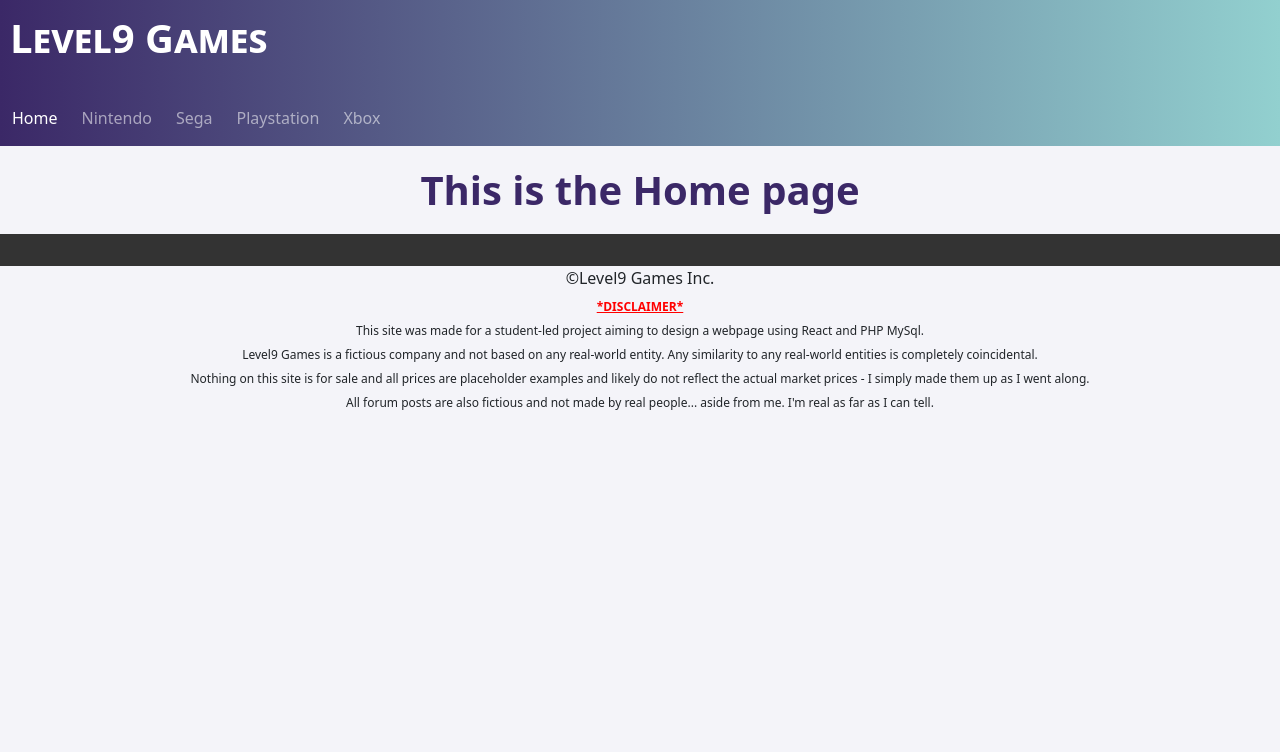
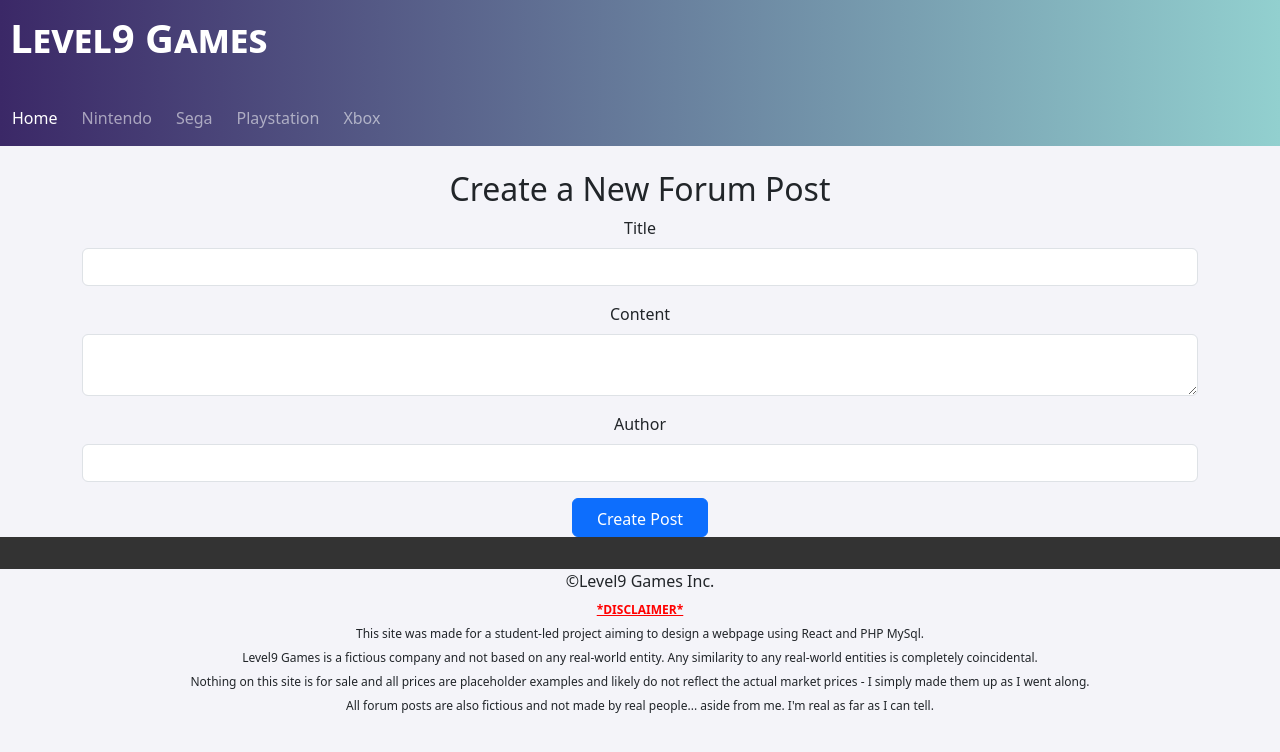
Before and after one commit to Jester-1987/CS-react, a React (Create React App) app in the folder level9/: page / in a window 1280 px wide. Shown: the top 752 px of the page. Built offline with nearby package versions, Linux system fonts and the light colour scheme; the HTML template or start-up script is replaced by a standard one.

Commit message:
created forum post infrastructure NEEDS DEBUGGING

```diff
--- a/level9/src/App.js
+++ b/level9/src/App.js
@@ -6,6 +6,9 @@ import SonyConsoles from './components/SonyConsoles';
 import MicrosoftConsoles from './components/MicrosoftConsoles';
 import SegaConsoles from './components/SegaConsoles';
 import L9Footer from './components/L9Footer';
+import CreatePost from './components/CreatePost';
+import Post from './components/Post';
+import PostList from './components/PostList';
 
 function App() {
   return (
@@ -13,23 +16,21 @@ function App() {
       <L9Banner />
       <Routes>
         {/* Home Route */}
-        <Route path="/" element={
-          <div className="home">
-            <h1><b>This is the Home page</b></h1>
-          </div>
-        } />
+        <Route path={"/post-list"} element={<PostList />} />
+        <Route path={"/"} element={<CreatePost />} />
+        <Route path={"/post/:id"} element={<Post />} />
 
         {/* Nintendo Route */}
-        <Route path="/nintendo" element={<NintendoConsoles />} />
+        <Route path={"/nintendo"} element={<NintendoConsoles />} />
 
         {/* PlayStation Route */}
-        <Route path="/playstation" element={<SonyConsoles />} />
+        <Route path={"/playstation"} element={<SonyConsoles />} />
 
         {/* PlayStation Route */}
-        <Route path="/xbox" element={<MicrosoftConsoles />} />
+        <Route path={"/xbox"} element={<MicrosoftConsoles />} />
 
          {/* Sega Route */}
-         <Route path="/sega" element={<SegaConsoles />} />
+         <Route path={"/sega"} element={<SegaConsoles />} />
 
       </Routes>
       {/* Footer component */}
--- /dev/null
+++ b/level9/src/components/CreatePost.jsx
@@ -0,0 +1,93 @@
+import React, { useState } from 'react';
+import { useNavigate } from 'react-router-dom';
+import axios from 'axios';
+
+function CreatePost() {
+    const [title, setTitle] = useState('');
+    const [content, setContent] = useState('');
+    const [author, setAuthor] = useState('');
+    const [isLoading, setIsLoading] = useState(false);
+    const [error, setError] = useState('');
+
+    const navigate = useNavigate();
+
+    const validateForm = () => {
+        if (!title.trim() || !content.trim() || !author.trim()) {
+            setError("Please fill in all fields.");
+            return false;
+        }
+        return true;
+    };
+
+    const handleSubmit = async (event) => {
+        event.preventDefault();
+        setError('');
+
+        if (!validateForm()) return;
+
+        setIsLoading(true);
+
+        try {
+            const response = await axios.post(`${process.env.REACT_APP_API_BASE_URL}/create-post.php`, {
+                title,
+                content,
+                author,
+            });
+
+            console.log(response.data);
+            navigate('/');
+        } catch (error) {
+            console.error(error);
+            setError(error.response?.data?.message || 'Failed to create forum post. Please try again later.');
+        } finally {
+            setIsLoading(false);
+        }
+    };
+
+    return (
+        <div className="container mt-4">
+            <h2>Create a New Forum Post</h2>
+            {error && <div className="alert alert-danger" role="alert">{error}</div>}
+
+            <form onSubmit={handleSubmit}>
+                <div className="mb-3">
+                    <label htmlFor="title" className="form-label">Title</label>
+                    <input
+                        type="text"
+                        className="form-control"
+                        id="title"
+                        value={title}
+                        onChange={(e) => setTitle(e.target.value)}
+                        required
+                    />
+                </div>
+                <div className="mb-3">
+                    <label htmlFor="content" className="form-label">Content</label>
+                    <textarea
+                        className="form-control"
+                        id="content"
+                        value={content}
+                        onChange={(e) => setContent(e.target.value)}
+                        required
+                    />
+                </div>
+                <div className="mb-3">
+                    <label htmlFor="author" className="form-label">Author</label>
+                    <input
+                        type="text"
+                        className="form-control"
+                        id="author"
+                        value={author}
+                        onChange={(e) => setAuthor(e.target.value)}
+                        required
+                    />
+                </div>
+                <button type="submit" className="btn btn-primary" disabled={isLoading}>
+                    {isLoading ? 'Creating post...' : 'Create Post'}
+                </button>
+            </form>
+        </div>
+    );
+}
+
+export default CreatePost;
--- /dev/null
+++ b/level9/src/components/Post.jsx
@@ -0,0 +1,43 @@
+import React, { useState } from "react";
+import { useParams } from "react-router-dom";
+import axios from "axios";
+
+const Post = () => {
+    const { id } = useParams();
+    const [post, setPost] = useState(null);
+
+    const fetchPost = async () => {
+        try {
+            const response = await axios.get(`${process.env.REACT_APP_API_BASE_URL}/post.php/${id}`);
+            const post = response.data.data;
+            setPost(post);
+        } catch (error) {
+            console.log(error);
+        }
+    };
+
+    React.useEffect(() => {
+        fetchPost();
+    }, []);
+
+    if (!post) {
+        return <div>Loading...</div>;
+    }
+
+    return (
+        <div className="containter my-4">
+            <h1 className="mb-4">{post.title}</h1>
+            <p>{post.content}</p>
+            <hr />
+            <div className="d-flex justify-content-between">
+                <div>
+                    <small className="text-muted">
+                        Posted by {post.author} on {post.date}
+                    </small>
+                </div>
+            </div>
+        </div>
+    );
+};
+
+export default Post;
--- /dev/null
+++ b/level9/src/components/PostList.jsx
@@ -0,0 +1,83 @@
+import React, { useState, useEffect } from "react";
+import { Link } from "react-router-dom";
+import axios from "axios";
+
+function PostList () {
+
+    const [posts, setPosts] = useState([]);
+    const [isLoading, setIsLoading] = useState(true);
+    const [error, setError] = useState('');
+    const [currentPage, setCurrentPage] = useState(1);
+    const [totalPosts, setTotalPosts] = useState(0);
+    const postsPerPage = 4;
+
+    useEffect(() => {
+        const fetchPosts = async () => {
+            setIsLoading(true);
+            try {
+                const response = await axios.get(`${process.env.REACT_APP_API_BASE_URL}/posts.php?page=${currentPage}`);
+                setPosts(response.data.posts);
+                setTotalPosts(response.data.totalPosts);
+                setIsLoading(false);
+            }
+            catch (error) {
+                console.error(error);
+                setError('Failed to load posts.');
+                setIsLoading(false);
+            }
+        };
+
+        fetchPosts();
+    }, [currentPage]);
+
+    const totalPages = Math.ceil(totalPosts / postsPerPage);
+    const goToPreviousPage = () => setCurrentPage(currentPage - 1);
+    const goToNextPage = () => setCurrentPage(currentPage + 1);
+
+    return (
+        <div className="container mt-5">
+            <h2 className="mb-4">All Posts</h2>
+            {error && <div className="alert alert-danger">{error}</div>}
+            <div className="row">
+                {isLoading ? (
+                    <p>Loading posts...</p>
+                ) : posts.length ? (
+                    posts.map(post => (
+                        <div className="col-md-6" key={post.id}>
+                            <div className="card mb-4">
+                                <div className="card-body">
+                                    <h5 className="card-title">{post.title}</h5>
+                                    <p className="card-text">By {post.author} on {new Date(post.publish_date).toLocaleDateString()}</p>
+                                    <Link to ={`/post/${post.id}`} className="btn btn-primary">Read More</Link>
+                                </div>
+                            </div>
+                        </div>
+
+                    ))
+                ) : (
+                    <p>No posts available.</p>
+                )}
+            </div>
+
+            <nav aria-label="Page navigation">
+                <ul className="pagination">
+                    <li className={`page-item ${currentPage === 1 ? 'disabled' : ''}`}>
+                        <button className="page-link" onClick={goToPreviousPage}>Previous</button>
+                    </li>
+                    {Array.from({ length: totalPages}, (_, index) => (
+                        <li key={index} className={`page-item ${index + 1 === currentPage ? 'active' : ''}`}>
+                            <button className="page-link" onClick={() => setCurrentPage(index + 1)}>{index + 1}</button>
+                        </li>
+                    ))}
+                    <li className={`page-item ${currentPage === totalPages ? 'disabled' : ''}`}>
+                        <button className="page-link" onClick={goToNextPage}>Next</button>
+                    </li>
+                </ul>
+            </nav>
+
+        </div>
+    );
+
+}
+
+export default PostList;
```
Also changed, not shown: 2 other files (tests, documents, lock files or other folders).
